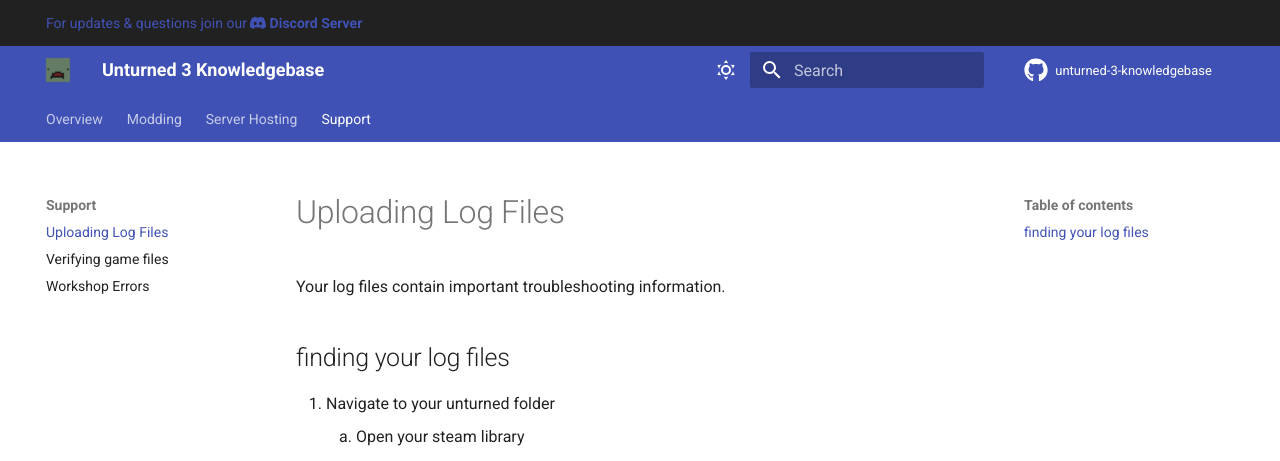
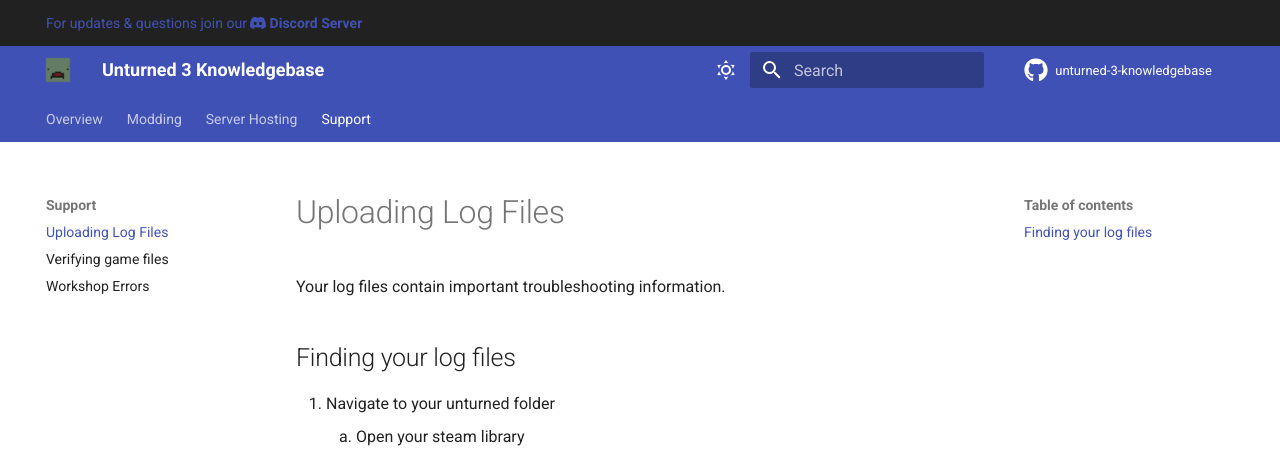
Before and after one commit to unturned-info/unturned-3-knowledgebase, an MkDocs documentation site: the page built from docs/support/Troubleshooting/LogFiles.md, in a window 1280 px wide and 951 px high. Shown: the top 461 px of the window. Built offline with MkDocs 1.6.1 and Material for MkDocs 9.7.7, drawn with Linux system fonts in a browser that asks for light colours; comment, search, counter and statistics services are not loaded.

Commit message:
Update LogFiles.md

```diff
--- a/docs/support/Troubleshooting/LogFiles.md
+++ b/docs/support/Troubleshooting/LogFiles.md
@@ -2,7 +2,7 @@
 
 Your log files contain important troubleshooting information.
 
-## finding your log files
+## Finding your log files
 
 1. Navigate to your unturned folder
     1. Open your steam library
```
